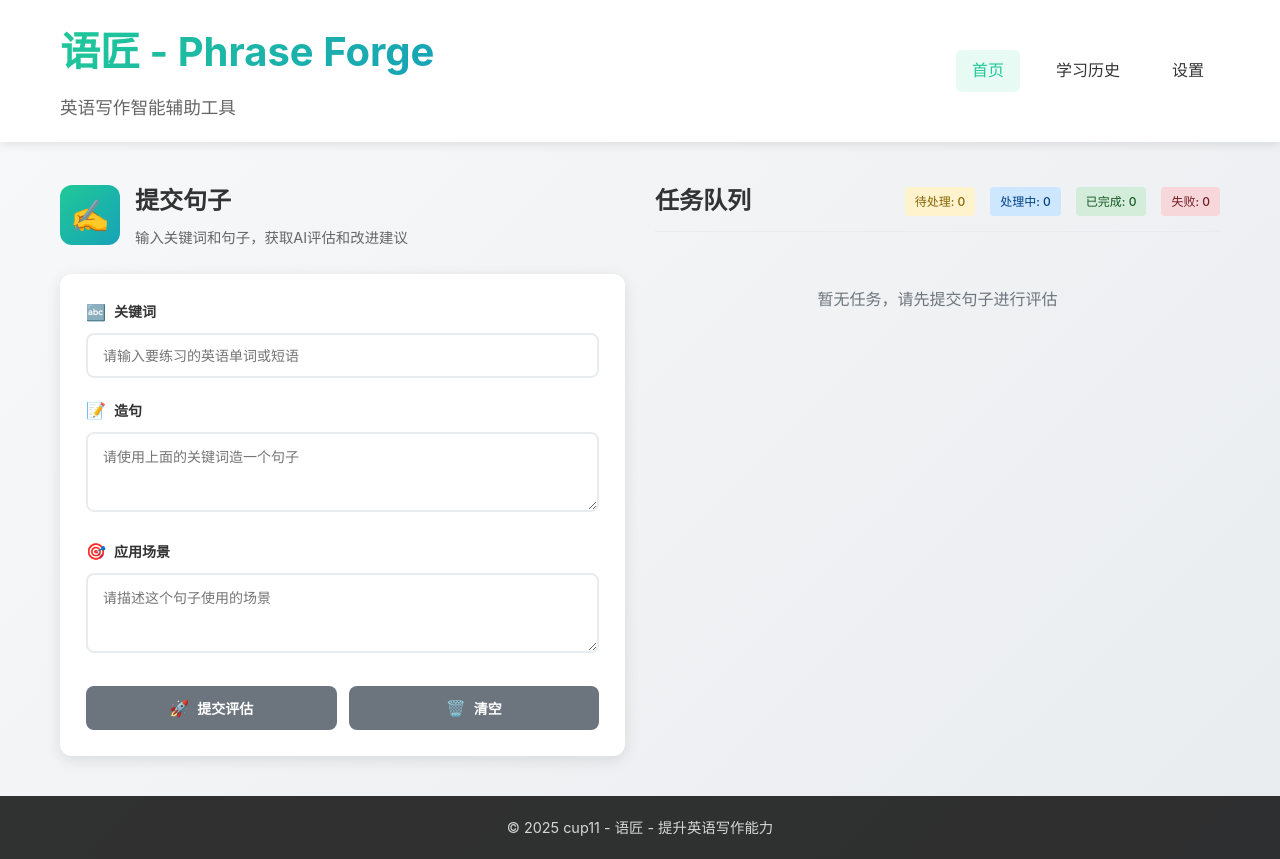
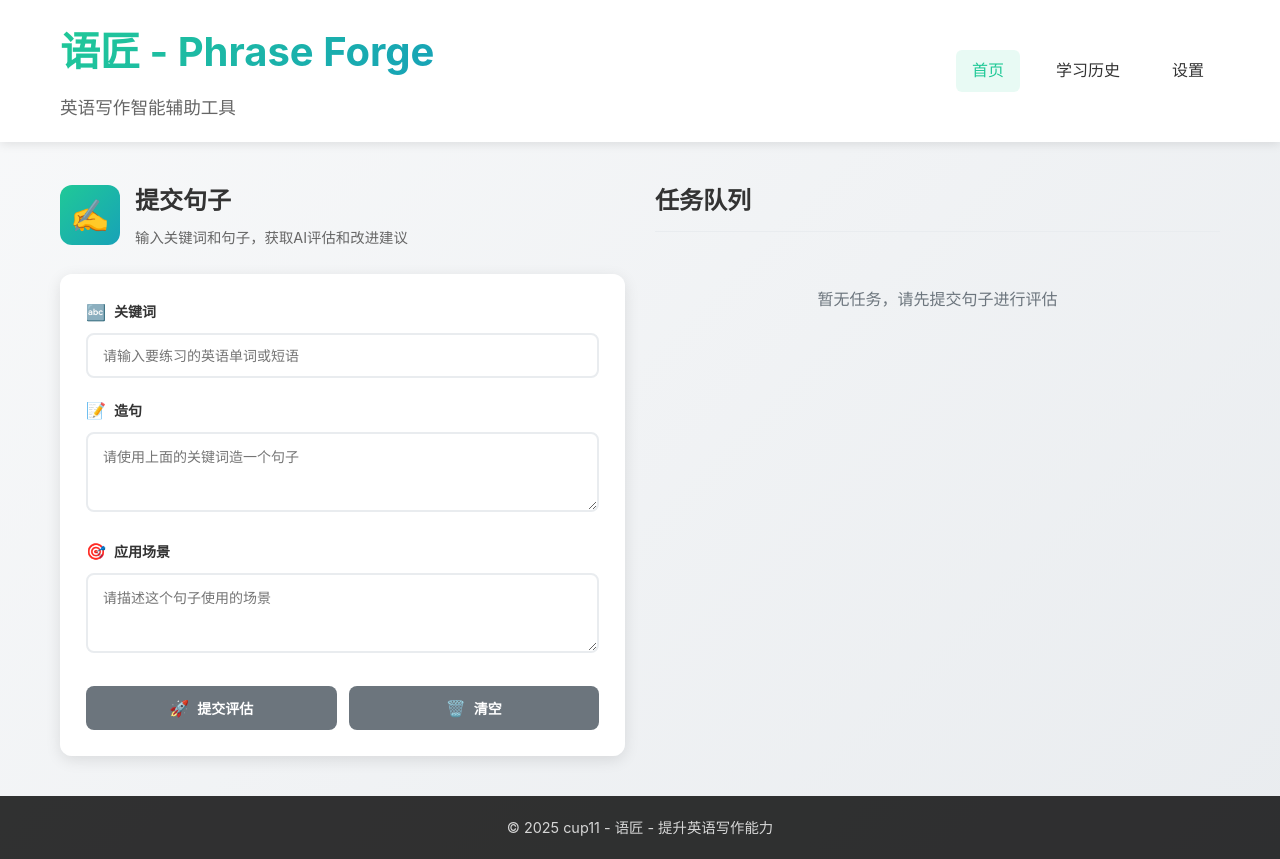
Before and after one commit to cup113/phrase-forge, a Vue app: page / in a window 1280 px wide. Built offline with nearby package versions, Linux system fonts and the light colour scheme.

Commit message:
v0.3.0 - bugfix

```diff
--- a/package.json
+++ b/package.json
@@ -1,6 +1,6 @@
 {
   "name": "phrase-forge",
-  "version": "0.2.0",
+  "version": "0.3.0",
   "private": true,
   "type": "module",
   "engines": {
--- a/src/components/DataManager.vue
+++ b/src/components/DataManager.vue
@@ -202,7 +202,7 @@ function importData() {
 // 数据清理
 function clearCompletedTasks() {
   if (confirm('确定要清空所有已完成的任务吗？此操作不可恢复。')) {
-    taskQueueStore.clearCompletedTasks()
+    taskQueueStore.clearAllTasks()
     showMessage('已完成任务已清空', 'success')
   }
 }
--- a/src/components/TaskItem.vue
+++ b/src/components/TaskItem.vue
@@ -1,13 +1,18 @@
 <template>
-  <div class="task-item" :class="status">
+  <div class="task-item" :class="task.status">
     <div class="task-header">
       <span class="task-keyword">{{ task.keyword }}</span>
       <div class="task-status-container">
-        <LoadingSpinner v-if="status === 'processing'" :show="true" size="small" :center="false" />
-        <span class="task-status" :class="[status, getLevelClass(task.result?.level)]">
-          {{ getStatusText(status, task.result?.level) }}
+        <LoadingSpinner
+          v-if="task.status === 'processing'"
+          :show="true"
+          size="small"
+          :center="false"
+        />
+        <span class="task-status" :class="[task.status, getLevelClass(task.result?.level)]">
+          {{ getStatusText(task.status, task.result?.level) }}
         </span>
-        <span v-if="status === 'processing' && task.startedAt" class="processing-time">
+        <span v-if="task.status === 'processing' && task.startedAt" class="processing-time">
           {{ processingTime }}
         </span>
       </div>
@@ -76,7 +81,6 @@ import type { Task } from '@/types'
 
 interface Props {
   task: Task
-  status: Task['status']
 }
 
 const props = defineProps<Props>()
--- a/src/components/TaskQueue.vue
+++ b/src/components/TaskQueue.vue
@@ -2,57 +2,16 @@
   <div class="task-queue">
     <div class="queue-header">
       <h2>任务队列</h2>
-      <div class="queue-stats">
-        <span class="stat pending">待处理: {{ pendingTasks.length }}</span>
-        <span class="stat processing">处理中: {{ processingTaskId ? 1 : 0 }}</span>
-        <span class="stat completed">已完成: {{ completedTasks.length }}</span>
-        <span class="stat failed">失败: {{ failedTasks.length }}</span>
-      </div>
-    </div>
-
-    <!-- 处理中的任务 -->
-    <div v-if="currentProcessingTask" class="processing-section">
-      <h3>正在处理</h3>
-      <TaskItem :task="currentProcessingTask" status="processing" />
-    </div>
-
-    <!-- 待处理任务 -->
-    <div v-if="pendingTasks.length > 0" class="pending-section">
-      <h3>待处理任务</h3>
-      <div class="task-list">
-        <TaskItem v-for="task in pendingTasks" :key="task.id" :task="task" status="pending">
-          <template #actions>
-            <button class="btn-danger btn-small" @click="removeTask(task.id)">取消</button>
-          </template>
-        </TaskItem>
-      </div>
     </div>
 
     <!-- 已完成任务 -->
-    <div v-if="completedTasks.length > 0" class="completed-section">
+    <div v-if="tasks.length > 0" class="section">
       <div class="section-header">
         <h3>已完成任务</h3>
-        <button class="btn-secondary btn-small" @click="clearCompletedTasks">清空已完成</button>
+        <button class="btn-secondary btn-small" @click="clearTasks">清空</button>
       </div>
       <div class="task-list">
-        <TaskItem
-          v-for="task in completedTasks.slice(0, 10)"
-          :key="task.id"
-          :task="task"
-          status="completed"
-        />
-      </div>
-    </div>
-
-    <!-- 失败任务 -->
-    <div v-if="failedTasks.length > 0" class="failed-section">
-      <h3>失败任务</h3>
-      <div class="task-list">
-        <TaskItem v-for="task in failedTasks" :key="task.id" :task="task" status="failed">
-          <template #actions>
-            <button class="btn-danger btn-small" @click="removeTask(task.id)">删除</button>
-          </template>
-        </TaskItem>
+        <TaskItem v-for="task in tasks" :key="task.id" :task="task" status="completed" />
       </div>
     </div>
 
@@ -74,28 +33,11 @@ const showError =
 
 const taskQueueStore = useTaskQueueStore()
 
-const tasks = computed(() => taskQueueStore.tasks)
-const pendingTasks = computed(() => taskQueueStore.pendingTasks)
-const completedTasks = computed(() => taskQueueStore.completedTasks)
-const failedTasks = computed(() => taskQueueStore.failedTasks)
-const currentProcessingTask = computed(() => taskQueueStore.currentProcessingTask)
-const processingTaskId = computed(() => taskQueueStore.processingTaskId)
+const tasks = computed(() => taskQueueStore.tasks.slice().sort((a, b) => b.createdAt - a.createdAt))
 
-function removeTask(taskId: string) {
+function clearTasks() {
   try {
-    taskQueueStore.removeTask(taskId)
-  } catch (error) {
-    showError?.({
-      title: '删除失败',
-      message: '无法删除任务，请重试',
-      details: error instanceof Error ? error.message : '未知错误',
-    })
-  }
-}
-
-function clearCompletedTasks() {
-  try {
-    taskQueueStore.clearCompletedTasks()
+    taskQueueStore.clearAllTasks()
   } catch (error) {
     showError?.({
       title: '清理失败',
@@ -125,33 +67,6 @@ function clearCompletedTasks() {
 .queue-stats {
   display: flex;
   gap: 15px;
-}
-
-.stat {
-  padding: 5px 10px;
-  border-radius: 4px;
-  font-size: 12px;
-  font-weight: 500;
-}
-
-.stat.pending {
-  background: #fff3cd;
-  color: #856404;
-}
-
-.stat.processing {
-  background: #cce7ff;
-  color: #004085;
-}
-
-.stat.completed {
-  background: #d4edda;
-  color: #155724;
-}
-
-.stat.failed {
-  background: #f8d7da;
-  color: #721c24;
 }
 
 .section-header {
@@ -205,10 +120,7 @@ h3 {
   font-size: 18px;
 }
 
-.processing-section,
-.pending-section,
-.completed-section,
-.failed-section {
+.section {
   margin-bottom: 20px;
 }
 
--- a/src/stores/taskQueue.ts
+++ b/src/stores/taskQueue.ts
@@ -59,7 +59,6 @@ export const useTaskQueueStore = defineStore('taskQueue', () => {
         apiConfigStore.apiConfig,
       )
       completeTask(taskId, response)
-      processingTaskId.value = taskId
     }
   }
 
@@ -91,10 +90,6 @@ export const useTaskQueueStore = defineStore('taskQueue', () => {
     }
   }
 
-  function clearCompletedTasks() {
-    tasks.value = tasks.value.filter((task) => task.status !== 'completed')
-  }
-
   function clearAllTasks() {
     tasks.value = []
     processingTaskId.value = null
@@ -116,7 +111,6 @@ export const useTaskQueueStore = defineStore('taskQueue', () => {
     completeTask,
     failTask,
     removeTask,
-    clearCompletedTasks,
     clearAllTasks,
   }
 })
```
